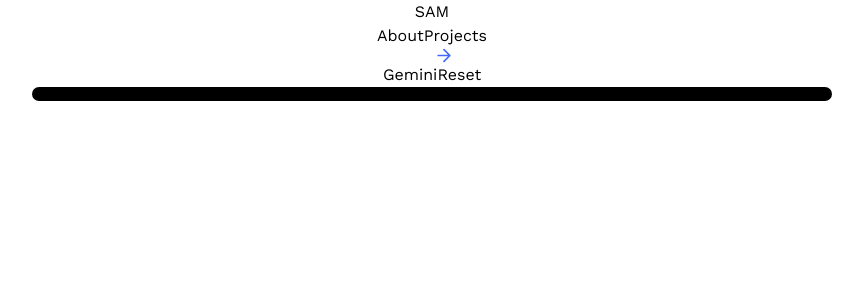
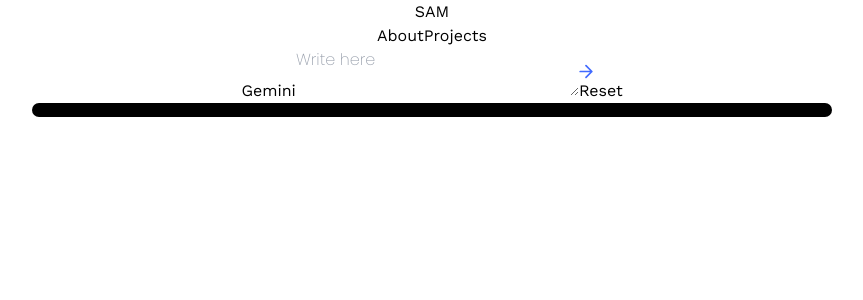
Before and after one commit to reignoverall/portfolio, a React (Vite) app: page /gemini in a window 1280 px wide. Shown: the top 300 px of the page, without its empty margins (208-1071 px from the left). Built offline with nearby package versions, Linux system fonts and the light colour scheme; no server answers.

Commit message:
best working version of Gemini with typewrite effect currently

```diff
--- a/src/pages/Gemini.jsx
+++ b/src/pages/Gemini.jsx
@@ -6,8 +6,12 @@ let timer;
 
 const Gemini = () => {
   const [data, setData] = useState(undefined);
-
-  let res;
+  const [ques, setPrompt] = useState("");
+  const [loading, setLoading] = useState(false);
+  let dummyText;
+  async function generateContent() {
+    try {
+      setLoading(true);
       const genAI = new GoogleGenerativeAI(import.meta.env.VITE_GOOGLE_API_KEY);
       const generationConfig = {
         temperature: 0.9,
@@ -20,23 +24,21 @@ const Gemini = () => {
         model: "gemini-pro",
         generationConfig,
       });
-
-  let dummyText;
-  async function generateContent() {
-    try {
-      const prompt = "What is 9 + 10";
-      const result = await model.generateContent(prompt);
+      const prompt = "How many days in January";
+      const result = await model.generateContent(ques);
       const response = await result.response;
+      setLoading(false);
       dummyText = response.text();
+      return dummyText;
     } catch (error) {
       console.error("Error generating content:", error);
     }
   }
-  generateContent();
 
   //TYPE WRITER EFFECT
   const [started, setStarted] = useState(false);
-  const handleGenerate = () => {
+  async function handleGenerate() {
+    let res = await generateContent();
     if (started) {
       return;
     }
@@ -45,10 +47,10 @@ const Gemini = () => {
 
     timer = setInterval(() => {
       i++;
-      if (i === dummyText.length - 1) clearInterval(timer);
-      setData((prev) => prev + dummyText[i]);
+      if (i === res.length - 1) clearInterval(timer);
+      setData((prev) => prev + res[i]);
     }, 20);
-  };
+  }
   const handleReset = () => {
     setData("");
     clearInterval(timer);
@@ -64,8 +66,15 @@ const Gemini = () => {
   return (
     <section className="text-xl w-screen h-screen flex items-center bg-black text-white resize">
       Gemini
+      <textarea
+        className="text-black ml-6 rounded font-poppins"
+        value={ques}
+        placeholder="Write here"
+        onChange={(e) => setPrompt(e.target.value)}
+      ></textarea>
       <button
         className="ml-5 rounded-md bg-yellow-50 w-10"
+        disabled={loading}
         onClick={handleGenerate}
       >
         <img src={arrow} className="w-7 h-4 object-contain resize" />
--- a/src/pages/styles.module.css
+++ b/src/pages/styles.module.css
@@ -9,6 +9,7 @@
   color: white;
   font-size: 10px;
   letter-spacing: 0.6px;
+  max-height: fit-content;
 }
 
 .buttonsContainer {
```
Lines whose indentation alone changed are shown as unchanged.
